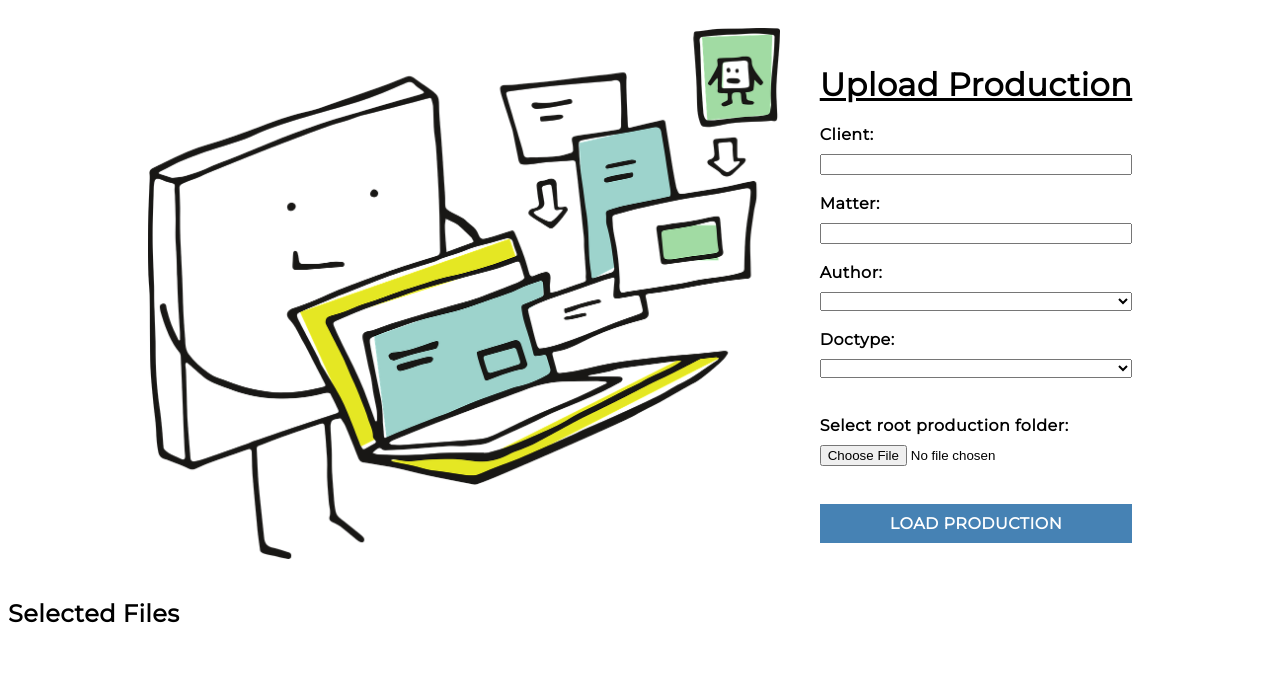
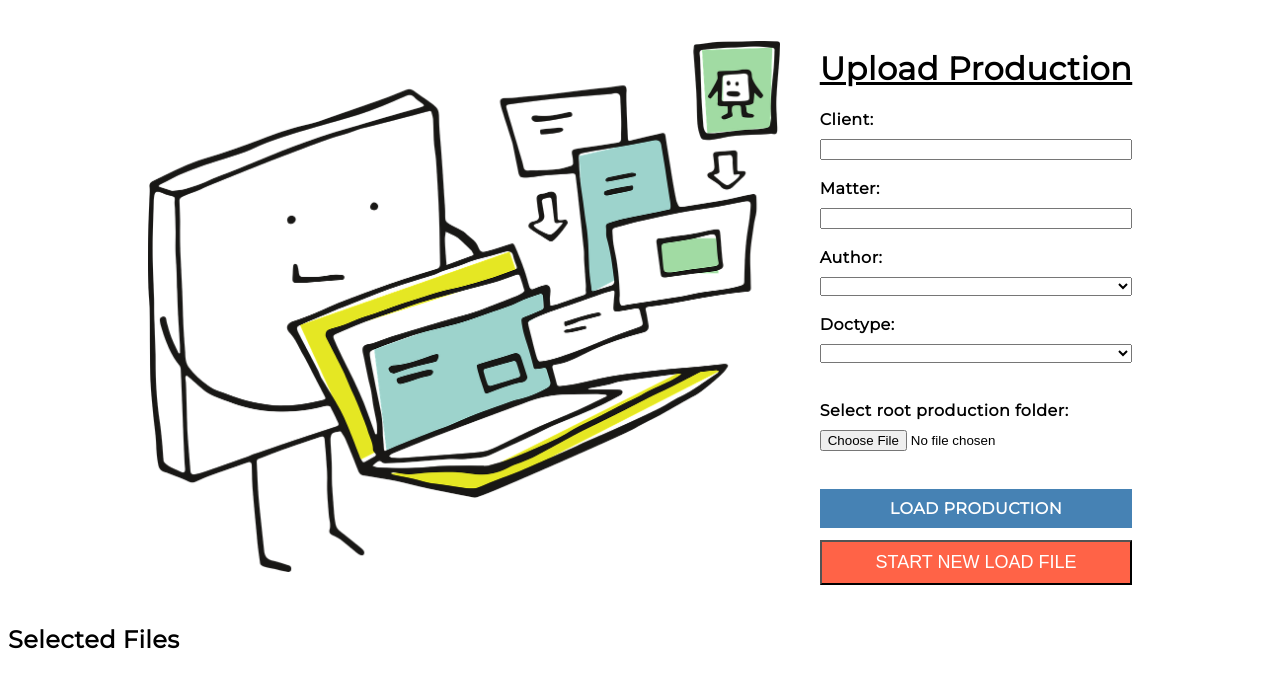
Before and after one commit to Markrodriguez003/SimpleLoad, a website: page public/main.html in a window 1280 px wide. Drawn offline with Linux system fonts and the light colour scheme.

Commit message:
Added refresh btn & selection dropdown getters.

```diff
--- a/public/css/styles.css
+++ b/public/css/styles.css
@@ -39,6 +39,16 @@ html {
   margin: 20px;
 }
 
+.resetBtn {
+  color:white;
+  background-color: tomato;
+  text-decoration: none;
+  margin-top: 12px;
+  padding: 10px;
+  font-size:18px;
+  text-align: center;
+}
+
 #load-f, #download-load-f {
   color:white;
   background-color: steelblue;
--- a/public/main.html
+++ b/public/main.html
@@ -64,7 +64,7 @@
 
         <a href="#" id="load-f">LOAD PRODUCTION</a>
         <a download="loadfile.csv" download id="download-load-f" style="display:none">DOWNLOAD LOAD FILE</a>
-
+        <button onClick="window.location.reload();" class="resetBtn">START NEW LOAD FILE</button>
         <!-- <a type="button" download="info.txt" target="_self" download style="margin: 10px" id="download-load-f"> Download Load File </a> -->
         <!-- <a download="/download" download   style="margin: 10px" id="download-load-f"> Download Load File </a> -->
         <!-- <a type="button"  href="/images/simpleloadguy.png"  target="_self"  style="margin: 10px; background-color: blue; color:white;" id="download-load-f" download> Download Load File </a> -->
--- a/public/scripts/form.js
+++ b/public/scripts/form.js
@@ -127,6 +127,7 @@ window.onload = function () {
           option.value = dTypes[x];
           DOCTYPE_SELECT.appendChild(option);
         }
+
       },
       false
     );
@@ -154,6 +155,7 @@ window.onload = function () {
       var output = document.querySelector("ul");
       var files = FINALPRODUCTION.files;
 
+      // PRINTING THEM TO BROWSER
       for (var i = 0; i < files.length; i++) {
         var item = document.createElement("li");
 
@@ -186,8 +188,13 @@ window.onload = function () {
         " " +
         files[5].lastModified;
 
+
+
+      console.log("Author: " + AUTHOR_SELECT.value  + "Doctype: " + DOCTYPE_SELECT.value)
+      formatCSV(files);
       var link = document.getElementById("download-load-f");
       link.href = writeCSV(JSON.stringify(exampleData));
+      // link.href = writeCSV(ADD FORMATTER FUNCTION HERE INSTEAD OF FUNC ABOVE));
       link.style.display = "block";
       link.style.backgroundColor = "limegreen";
     });
@@ -213,6 +220,15 @@ window.onload = function () {
     return loadFile;
   }
 
+  function formatCSV(data){
+
+    console.log("Formatting .csv file!");
+
+    var formattedCSV = data;
+
+    return formattedCSV;
+  }
+
   //********************************************************* */
   //********************************************************* */
   //********************************************************* */
```
